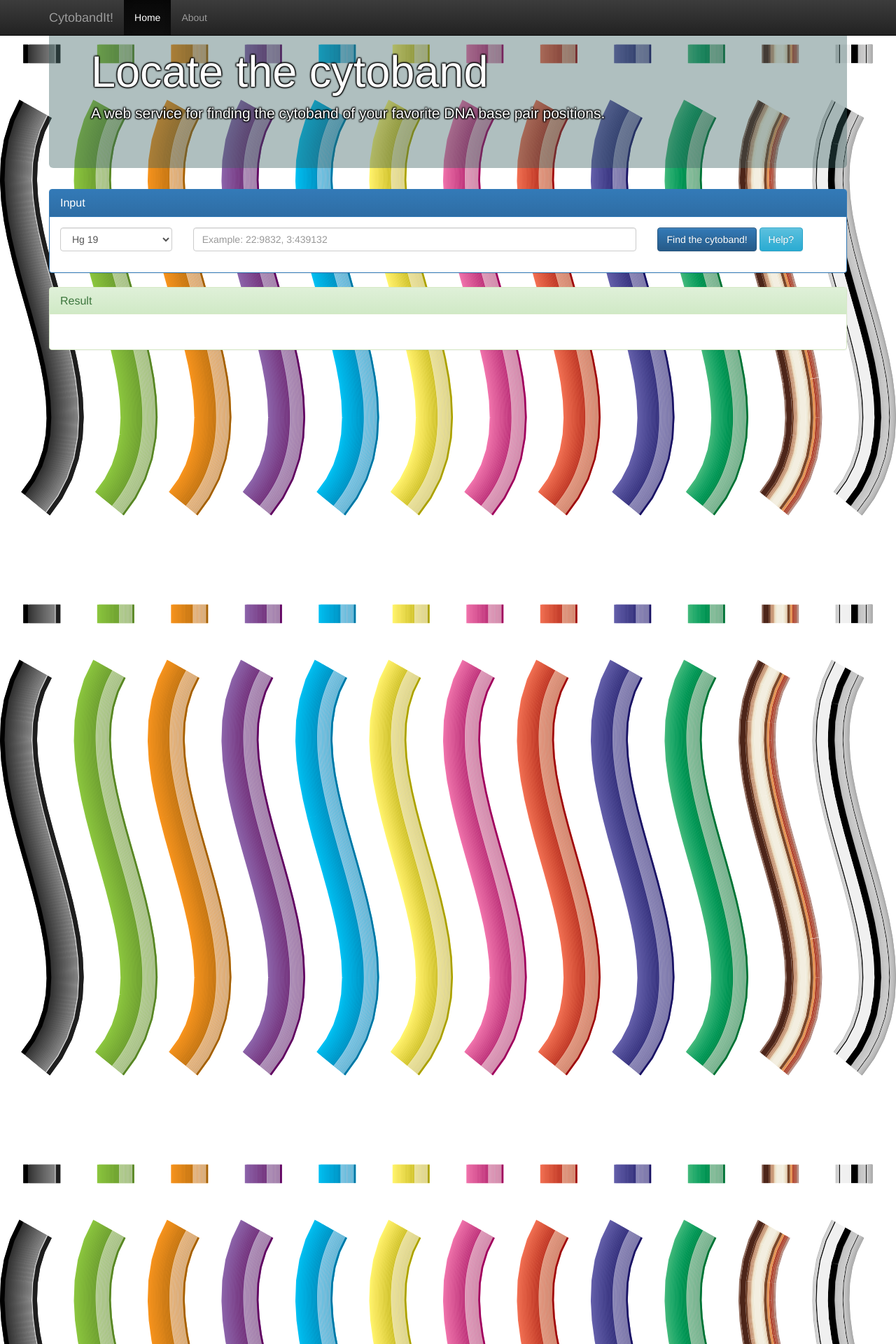
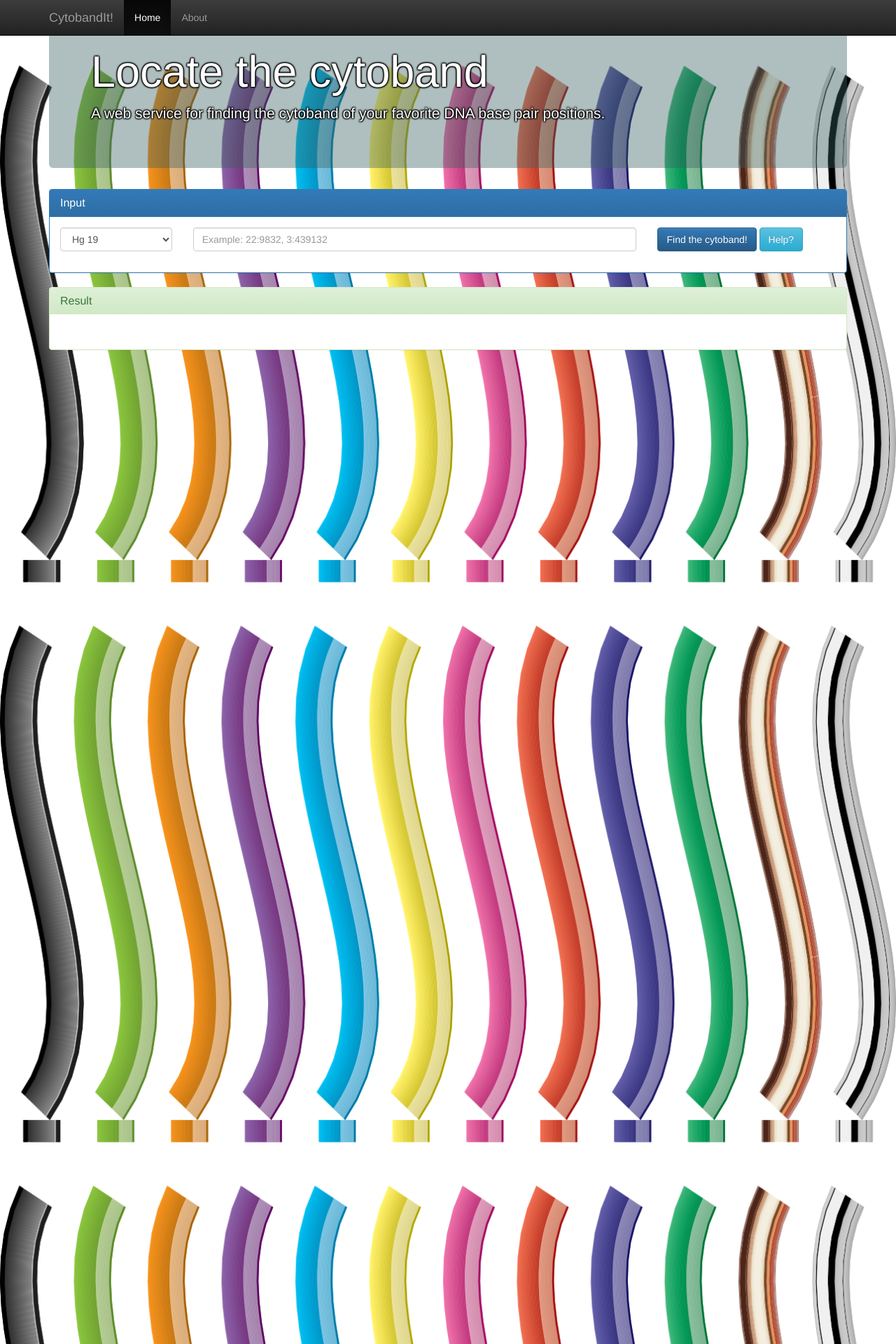
Before and after one commit to kindlychung/cytob, a PHP site: page / in a window 1280 px wide. Shown: the top 1920 px of the page at 70% size. Run offline with PHP 8.4, Linux system fonts and the light colour scheme.

Commit message:
using png format

```diff
--- a/css/main.css
+++ b/css/main.css
@@ -1,5 +1,5 @@
 body {
-    background-image: url("../img/patterns.svg") !important;
+    background-image: url("../img/patterns.png") !important;
     background-color: transparent;
     background-repeat: no-repeat;
     -webkit-background-size: 100%;
--- a/main.html
+++ b/main.html
@@ -6,7 +6,7 @@
     <!-- The above 3 meta tags *must* come first in the head; any other head content must come *after* these tags -->
     <meta name="description" content="Locate the cytoband of a certain DNA base position. A web service for finding the cytoband of your favorite DNA base pair positions.">
     <meta name="author" content="Kaiyin Zhong">
-    <link rel="icon" href="img/arrow.svg">
+    <link rel="shortcut icon" href="img/find.png">
 
     <title>Cytoband locator</title>
 
```
Also changed, not shown: img/arrow.svg (deleted), img/find.png (added), img/find.svg (added), img/patterns.png (added).
